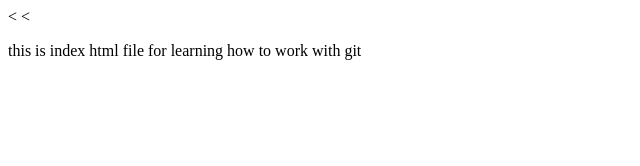
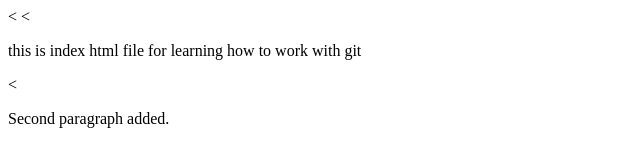
Before and after one commit to Mohsenataei/learningGit, a plain HTML site: page index.html in a window 1280 px wide. Shown: the whole page, without its empty margins (0-640 px from the left). Drawn offline with Linux system fonts and the light colour scheme.

Commit message:
2nd p added.

```diff
--- a/index.html
+++ b/index.html
@@ -6,5 +6,6 @@
   </head>
   <body>
     <<p>this is index html file for learning how to work with git</p>
+    <<p>Second paragraph added.</p>
   </body>
 </html>
```
